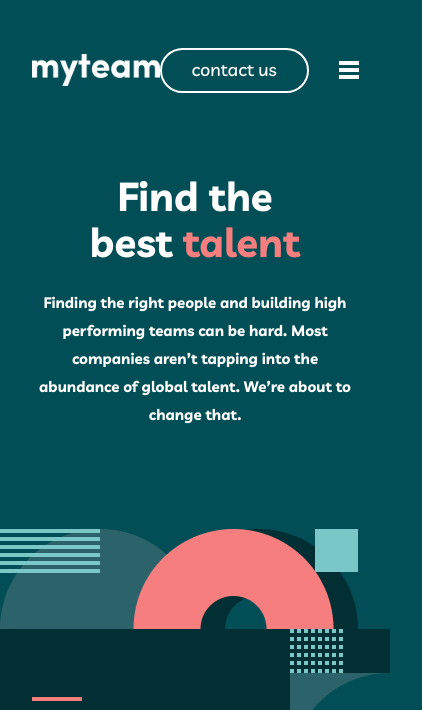
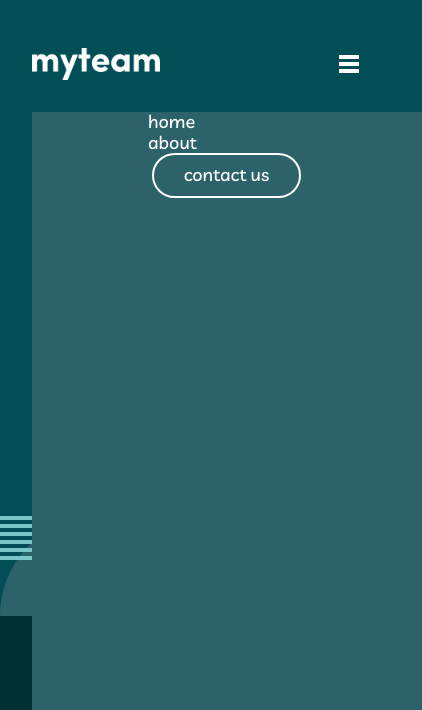
Before and after one commit to niyozcoder/myteam, a website: page index.html in a window 390 px wide. Shown: the top 710 px of the page, 422 px wide, since content can reach past the window. Drawn offline with Linux system fonts and the light colour scheme.

Commit message:
first commit

```diff
--- a/index.html
+++ b/index.html
@@ -14,10 +14,10 @@
   <section class="intro">
     <header class="header">
       <div class="container header__container">
+        <a class="header__nav-logo" href="#">
+          <img src="img/myteam.png" alt="">
+        </a>
         <nav class="header__nav">
-          <a class="header__nav-logo" href="#">
-            <img src="img/myteam.png" alt="">
-          </a>
           <ul class="header__nav-list">
             <li class="header__nav-item">
               <a href="#">home</a>
--- a/scss/base/_base.scss
+++ b/scss/base/_base.scss
@@ -103,6 +103,8 @@ header {
   }
 }
 .header__container {
+  display: flex;
+  align-items: center;
   @include respond (mobile) {
     display: flex;
     align-items: center;
@@ -113,17 +115,42 @@ header {
   display: flex;
   align-items: center;
 
+  @include respond (mobile) {
+    position: absolute;
+    top: 11.2rem;
+    width: 100%;
+    height: calc(100vh - 100px);
 
+    flex-direction: column;
+    background-color: rgba(44, 98, 105, 1);
+    z-index: 3;
+    &::before {
+      content: '';
+      width: 30%;
+      height: 100%;
+      position: absolute;
+      top: 0;
+      left: 0;
+      opacity: 0.75;
+      z-index: 2;
+    }
+  }
 }
 
 .header__nav-list {
   @include reset-list;
   display: flex;
   margin-left: 8rem;
-  margin-right: auto;
+  margin-right: 55.7rem;
+
+  @include respond (tablet) {
+    margin-right: 15rem;
+  }
+
   @include respond (mobile) {
-    display: none;
+    flex-direction: column;
   }
+
 }
 
 .header__nav-list--active {
```
Also changed, not shown: css/main.css, 1 other file.
